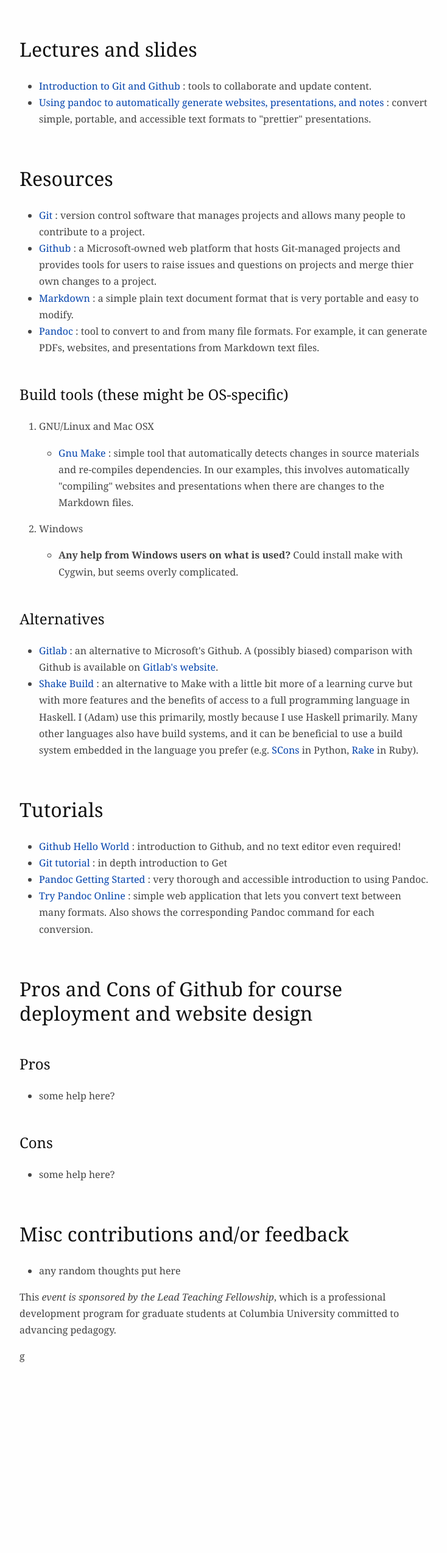
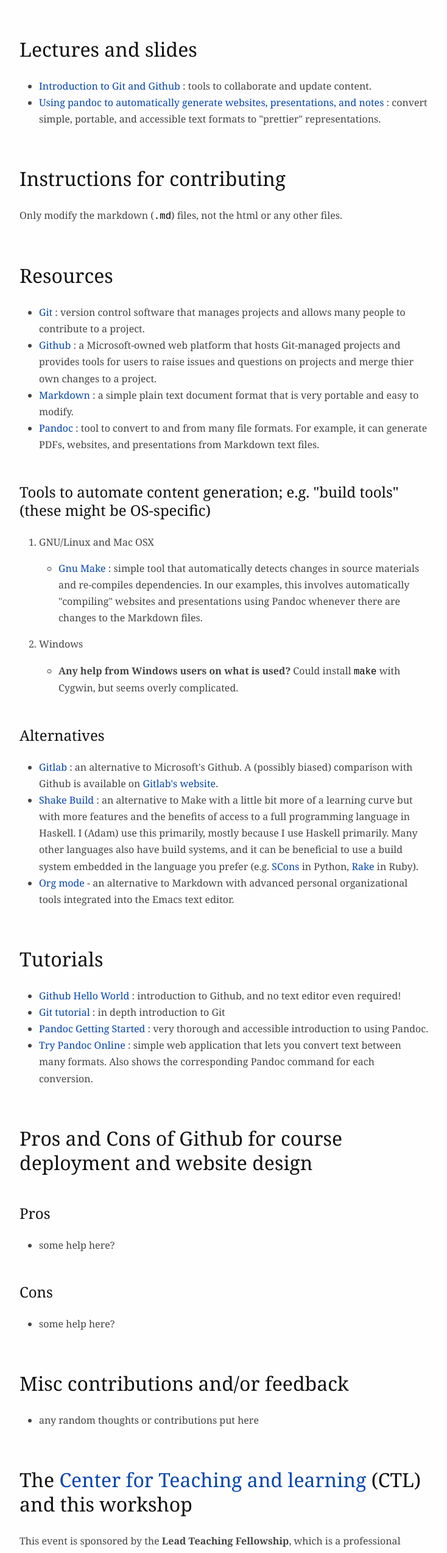
Before and after one commit to massma/ltf-github-website-courses, a plain HTML site: page index.html in a window 1280 px wide. Shown: the part 253-2800 px from the top of the page at 61% size, without its empty margins (272-1006 px from the left). Before the commit the page ends 2524 px from the top, so only its background shows below. Drawn offline with Linux system fonts and the light colour scheme.

Commit message:
updated landing page and made sample websites for ppl to work on

```diff
--- a/index.html
+++ b/index.html
@@ -17,8 +17,10 @@
 <h2 id="lectures-and-slides">Lectures and slides</h2>
 <ul>
 <li><a href="lectures/git-github/intro-git-github.html">Introduction to Git and Github</a> : tools to collaborate and update content.</li>
-<li><a href="lectures/pandoc-website/generate-materials.html">Using pandoc to automatically generate websites, presentations, and notes</a> : convert simple, portable, and accessible text formats to &quot;prettier&quot; presentations.</li>
+<li><a href="lectures/pandoc-website/generate-materials.html">Using pandoc to automatically generate websites, presentations, and notes</a> : convert simple, portable, and accessible text formats to &quot;prettier&quot; representations.</li>
 </ul>
+<h2 id="instructions-for-contributing">Instructions for contributing</h2>
+<p>Only modify the markdown (<code>.md</code>) files, not the html or any other files.</p>
 <h2 id="resources">Resources</h2>
 <ul>
 <li><a href="https://git-scm.com/">Git</a> : version control software that manages projects and allows many people to contribute to a project.</li>
@@ -26,26 +28,27 @@
 <li><a href="https://en.wikipedia.org/wiki/Markdown">Markdown</a> : a simple plain text document format that is very portable and easy to modify.</li>
 <li><a href="https://pandoc.org/">Pandoc</a> : tool to convert to and from many file formats. For example, it can generate PDFs, websites, and presentations from Markdown text files.</li>
 </ul>
-<h3 id="build-tools-these-might-be-os-specific">Build tools (these might be OS-specific)</h3>
+<h3 id="tools-to-automate-content-generation-e.g.-build-tools-these-might-be-os-specific">Tools to automate content generation; e.g. &quot;build tools&quot; (these might be OS-specific)</h3>
 <ol type="1">
 <li><p>GNU/Linux and Mac OSX</p>
 <ul>
-<li><a href="https://www.gnu.org/software/make/">Gnu Make</a> : simple tool that automatically detects changes in source materials and re-compiles dependencies. In our examples, this involves automatically &quot;compiling&quot; websites and presentations when there are changes to the Markdown files.</li>
+<li><a href="https://www.gnu.org/software/make/">Gnu Make</a> : simple tool that automatically detects changes in source materials and re-compiles dependencies. In our examples, this involves automatically &quot;compiling&quot; websites and presentations using Pandoc whenever there are changes to the Markdown files.</li>
 </ul></li>
 <li><p>Windows</p>
 <ul>
-<li><strong>Any help from Windows users on what is used?</strong> Could install make with Cygwin, but seems overly complicated.</li>
+<li><strong>Any help from Windows users on what is used?</strong> Could install <code>make</code> with Cygwin, but seems overly complicated.</li>
 </ul></li>
 </ol>
 <h3 id="alternatives">Alternatives</h3>
 <ul>
 <li><a href="https://about.gitlab.com/">Gitlab</a> : an alternative to Microsoft's Github. A (possibly biased) comparison with Github is available on <a href="https://about.gitlab.com/devops-tools/github-vs-gitlab.html">Gitlab's website</a>.</li>
 <li><a href="https://shakebuild.com/">Shake Build</a> : an alternative to Make with a little bit more of a learning curve but with more features and the benefits of access to a full programming language in Haskell. I (Adam) use this primarily, mostly because I use Haskell primarily. Many other languages also have build systems, and it can be beneficial to use a build system embedded in the language you prefer (e.g. <a href="https://scons.org/">SCons</a> in Python, <a href="https://ruby.github.io/rake/">Rake</a> in Ruby).</li>
+<li><a href="https://orgmode.org/">Org mode</a> - an alternative to Markdown with advanced personal organizational tools integrated into the Emacs text editor.</li>
 </ul>
 <h2 id="tutorials">Tutorials</h2>
 <ul>
 <li><a href="https://guides.github.com/activities/hello-world/">Github Hello World</a> : introduction to Github, and no text editor even required!</li>
-<li><a href="https://git-scm.com/docs/gittutorial">Git tutorial</a> : in depth introduction to Get</li>
+<li><a href="https://git-scm.com/docs/gittutorial">Git tutorial</a> : in depth introduction to Git</li>
 <li><a href="https://pandoc.org/getting-started.html">Pandoc Getting Started</a> : very thorough and accessible introduction to using Pandoc.</li>
 <li><a href="https://pandoc.org/try/">Try Pandoc Online</a> : simple web application that lets you convert text between many formats. Also shows the corresponding Pandoc command for each conversion.</li>
 </ul>
@@ -60,9 +63,10 @@
 </ul>
 <h2 id="misc-contributions-andor-feedback">Misc contributions and/or feedback</h2>
 <ul>
-<li>any random thoughts put here</li>
+<li>any random thoughts or contributions put here</li>
 </ul>
-<p>This <em>event is sponsored by the Lead Teaching Fellowship</em>, which is a professional development program for graduate students at Columbia University committed to advancing pedagogy.</p>
-<p>g</p>
+<h2 id="the-center-for-teaching-and-learning-ctl-and-this-workshop">The <a href="https://ctl.columbia.edu/">Center for Teaching and learning</a> (CTL) and this workshop</h2>
+<p>This event is sponsored by the <strong>Lead Teaching Fellowship</strong>, which is a professional development program for graduate students at Columbia University committed to advancing pedagogy.</p>
+<p>The CTL has a lot of great programming that I would recommend for anyone interested in teaching. Specific for doctoral students, there is the <a href="https://ctl.columbia.edu/graduate-instructors/programs-for-graduate-students/ctl-teaching-development-program/">CTL Teaching Development Program</a>, the <a href="https://ctl.columbia.edu/graduate-instructors/opportunities-for-graduate-students/lead-teaching-fellows/">Lead Teaching Fellowship</a> (sponsered this event), the <a href="https://ctl.columbia.edu/graduate-instructors/opportunities-for-graduate-students/teaching-observation-fellows/">Teaching Observation Fellowship</a>, and <a href="https://ctl.columbia.edu/graduate-instructors/opportunities-for-graduate-students/teaching-assessment-fellows/">Teaching Assessment Fellowship</a>. If you are interested in any of the fellowships, I think enrollment in the Teaching Development Program would strengthen your application.</p>
 </body>
 </html>
```
Also changed, not shown: sample-websites/eeae-student-resources.html (added, +23 -0 lines), sample-websites/water-center-resources.html (added, +24 -0 lines), 7 other files.
